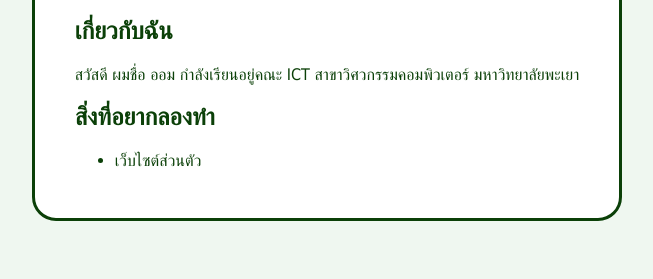
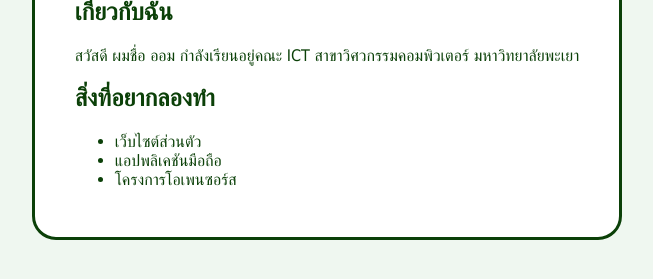
Before and after one commit to SiRA0M/my-profile, a plain HTML site: page my-profile/index.html in a window 1280 px wide. Shown: the part 339-618 px from the top of the page, without its empty margins (313-966 px from the left). Drawn offline with Linux system fonts and the light colour scheme.

Commit message:
Add things I want to build

```diff
--- a/my-profile/index.html
+++ b/my-profile/index.html
@@ -17,6 +17,8 @@
     <h2>สิ่งที่อยากลองทำ</h2>
     <ul>
       <li>เว็บไซต์ส่วนตัว</li>
+      <li>แอปพลิเคชันมือถือ</li>
+      <li>โครงการโอเพนซอร์ส</li>
     </ul>
   </main>
 </body>
```
